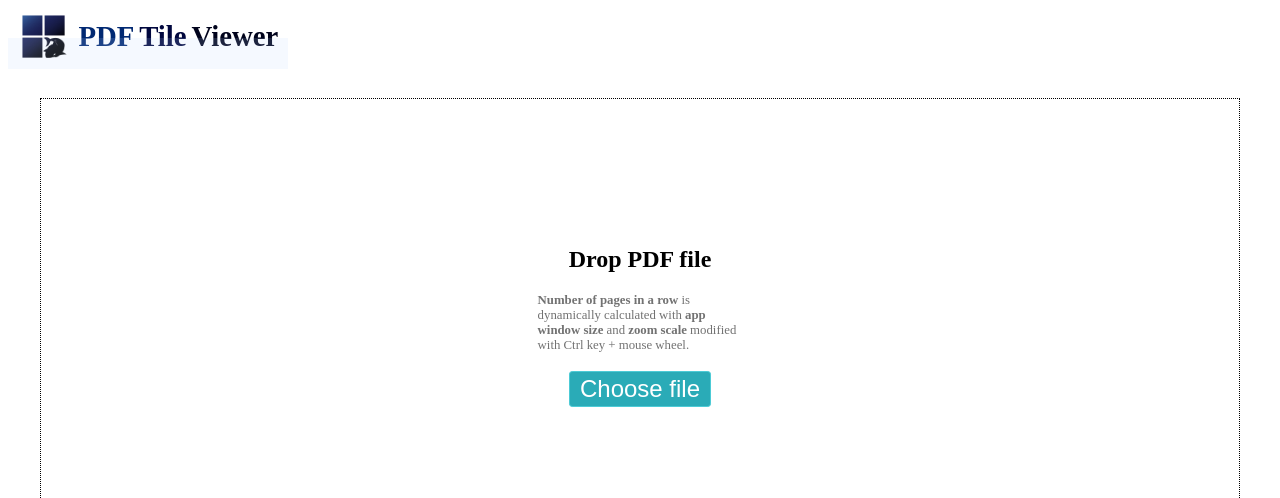
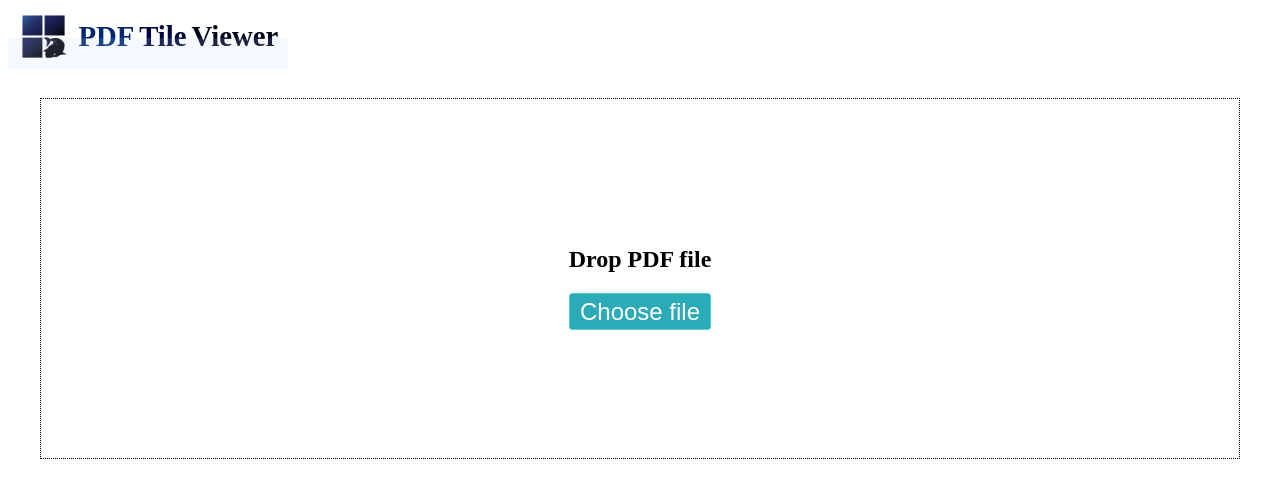
Before and after one commit to nabbisen/pdf-tile-viewer, a SvelteKit app: page /dashboard in a window 1280 px wide. Shown: the top 498 px of the page. Built offline with nearby package versions, Linux system fonts and the light colour scheme.

Commit message:
removed less helpful messages

```diff
--- a/src/pages/Dashboard/FileSelect.svelte
+++ b/src/pages/Dashboard/FileSelect.svelte
@@ -28,10 +28,6 @@
 
 <div class={`placeholder ${0 < loadedHistory.length ? 'shrink' : ''}`}>
   <h2>Drop PDF file</h2>
-  <p>
-    <b>Number of pages in a row</b> is dynamically calculated with <b>app window size</b>
-    and <b>zoom scale</b> modified with Ctrl key + mouse wheel.
-  </p>
   <button on:click={fileSelect}>Choose file</button>
 </div>
 
@@ -46,14 +42,6 @@
     padding-top: 1.1rem;
     padding-bottom: 1.1rem;
   }
-  .placeholder p {
-    max-width: 16em;
-    margin: 1.1rem auto;
-    text-align: left;
-    font-size: 0.8rem;
-    font-family: serif;
-    color: #727272;
-  }
   .placeholder button {
     padding: 0.2rem 0.6rem;
     background-color: #2aabb7;
```
